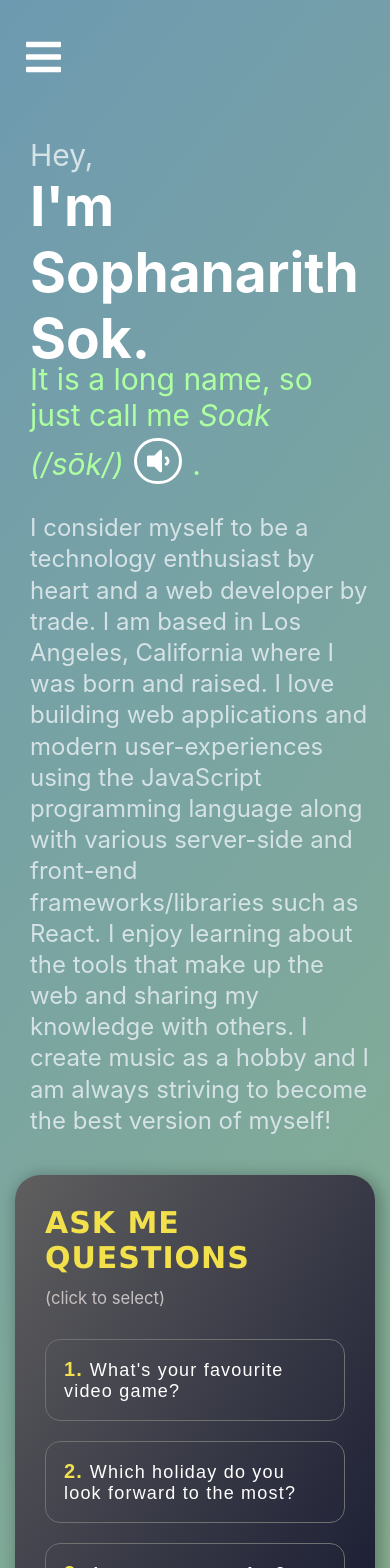
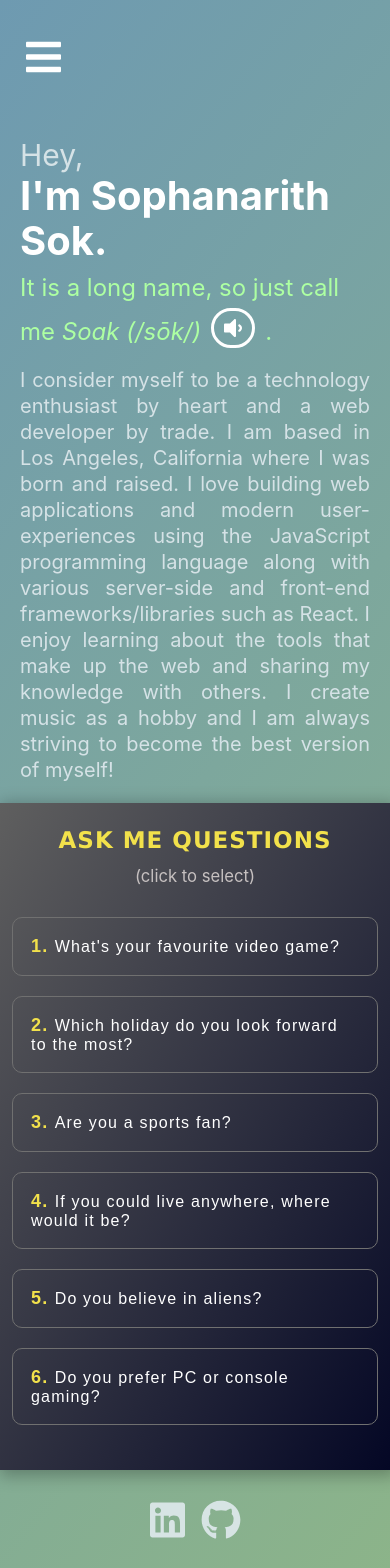
Before and after one commit to sok213/new-portolfio, a React (Create React App) app: page / in a window 390 px wide. Shown: the top 1568 px of the page. Built offline with nearby package versions, Linux system fonts and the light colour scheme.

Commit message:
Improve UI for mobile screen sizes

```diff
--- a/src/Comps/Bio/BioFAQ/BioFAQ.module.scss
+++ b/src/Comps/Bio/BioFAQ/BioFAQ.module.scss
@@ -1,6 +1,15 @@
 .container {
   flex-grow: 1;
   padding: 15px;
+
+  @media screen and (max-width: 499px) {
+    padding: 0;
+    padding-right: 15;
+  }
+
+  @media screen and (min-width: 1400px) {
+    padding-right: 40px;
+  }
 }
 
 .header, .mainHeader {
@@ -16,11 +25,20 @@
   color: #efcafa;
   font-size: 18px;
   font-style: italic;
+
+  @media screen and (max-width: 499px) {
+    font-size: 16px;
+  }
 }
+
 .textContent_Q {
   color: #C6C0C0;
   font-size: 18px;
   font-style: italic;
+
+  @media screen and (max-width: 499px) {
+    font-size: 16px;
+  }
 }
 
 .mainHeader {
@@ -28,12 +46,21 @@
   font-family: Verdana, sans-serif;
   letter-spacing: 1px;
   color: #F2E14B;
+
+  @media screen and (max-width: 499px) {
+    text-align: center;
+    font-size: 23px;
+  }
 }
 
 .subHeader {
   font-size: 24px;
   color: white;
   margin-bottom: 0;
+
+  @media screen and (max-width: 499px) {
+    font-size: 19px;
+  }
 }
 
 .buttonContainer {
@@ -64,10 +91,24 @@
   padding-left: 24px;
   display: flex;
   flex-direction: column;
+
+  @media screen and (max-width: 1400px) {
+    padding-left: 0px;
+  }
+
+  @media screen and (max-width: 499px) {
+    padding-left: 10px;
+    padding-right: 10px;;
+  }
 }
 
 .textContent_Bottom {
   min-height: 200px;
+
+  @media screen and (max-width: 499px) {
+    min-height: 150px;
+    text-align: justify;
+  }
 }
 
 .widget {
@@ -79,17 +120,26 @@
   margin-left: auto;
   margin-right: auto;
   padding: 5px 30px 25px 30px;
-
   background: rgb(95,95,95);
   background: linear-gradient(122deg, rgba(95,95,95,1) 0%, rgba(4,7,37,1) 100%);
+  box-shadow: 3px 3px 15px 3px rgba(0,0,0,0.26);
 
-  box-shadow: 3px 3px 15px 3px rgba(0,0,0,0.26);
+  @media screen and (max-width: 499px) {
+    border-radius: 0;
+    padding-left: 12px;
+    padding-right: 12px;
+    min-height: 450px;
+  }
 }
 
 .subText {
   font-size: 20px;
   color: #C6C0C0;
   margin-top: 10px;
+
+  @media screen and (max-width: 499px) {
+    text-align: center;
+  }
 }
 
 .listContainer {
@@ -118,12 +168,21 @@
   &:hover {
     border-color: white;
   }
+
+  @media screen and (max-width: 499px) {
+    border-radius: 10px;
+    font-size: 16px;
+  }
 }
 
 .number {
   color: #F2E14B;
   font-weight: bold;
   font-size: 20px;
+
+  @media screen and (max-width: 499px) {
+    font-size: 18px;
+  }
 }
 
 .backIcon {
@@ -159,7 +218,7 @@
 
 }
 
-@media screen and (max-width: 499px) {
+@media screen and (max-width: 540px) {
   .iconWrapper {
     display: none;
   }
--- a/src/Comps/Bio/BioOverview/BioOverview.module.scss
+++ b/src/Comps/Bio/BioOverview/BioOverview.module.scss
@@ -5,11 +5,16 @@
 
   @media screen and (max-width: 1660px) {
     padding-right: 20px;
-    padding-left: 30px;
+    padding-left: 40px;
   }
 
   @media only screen and (max-width: 1400px) {
     align-self: center;
+  }
+
+  @media screen and (max-width: 499px) {
+    padding-right: 20px;
+    padding-left: 20px;
   }
 }
 
@@ -42,6 +47,12 @@
   font-weight: bolder;
   font-size: 55px;
   margin: 0px;
+
+  @media screen and (max-width: 499px) {
+    font-size: 40px;
+    line-height: 45px;
+    margin-bottom: 20px;
+  }
 }
 
 .subtext {
@@ -49,10 +60,21 @@
   color: rgb(173, 255, 162);
   font-weight: normal;
   font-size: 30px;
+
+  @media screen and (max-width: 499px) {
+    font-size: 24px;
+    line-height: 30px;
+    margin-bottom: 10px;
+  }
 }
 
 .textBody {
   color: #D5E2E6;
   font-size: 24px;
   line-height: 1.3;
+
+  @media screen and (max-width: 499px) {
+    font-size: 20px;
+    text-align: justify;
+  }
 }
--- a/src/Comps/Contact/Contact.module.scss
+++ b/src/Comps/Contact/Contact.module.scss
@@ -11,6 +11,7 @@
 
   @media screen and (max-width: 499px) {
     height: auto;
+    padding: 0px 13px;
   }
 }
 
@@ -56,6 +57,10 @@
     font-weight: bold;
     line-height: 1.5;
     letter-spacing: 0.1px;
+
+    @media screen and (max-width: 499px) {
+      line-height: 1.2;
+    }
   }
 }
 
--- a/src/Comps/Projects/Projects.js
+++ b/src/Comps/Projects/Projects.js
@@ -9,7 +9,7 @@ export default function Projects() {
   const projects = [
     {
       title: 'Some Digital Agency',
-      desc: 'A satirical landing page that pokes fun at digital agencies. No hard feelings, this was just for fun. Project was built with React using Class components and Flexbox for responsive UI. This project demonstrates my ability to build and design professional grade landing pages using a very simple yet effect technology stack.',
+      desc: 'A satirical landing page that pokes fun at digital agencies. No hard feelings, this was just for fun. Project was built with React using Class components and Flexbox for responsive UI. This project demonstrates my ability to build and design professional grade landing pages using a very simple yet effective technology stack.',
       link_source: 'https://github.com/sok213/some-digital-agency',
       link_project: '#',
       thumbnail: thumbnail_1,
--- a/src/Comps/Projects/Projects.module.scss
+++ b/src/Comps/Projects/Projects.module.scss
@@ -4,6 +4,10 @@
   padding: 0px 20px;
   padding-top: 20px;
   min-height: 680px;
+
+  @media screen and (max-width: 499px) {
+    padding: 0px 10px;
+  }
 }
 
 .projectsContainer {
--- a/src/Comps/Skills/Skills.module.scss
+++ b/src/Comps/Skills/Skills.module.scss
@@ -41,12 +41,25 @@
     max-width: 400px;
     margin-left: auto;
     margin-right: auto;
-    width: 100% !important;
+    width: 100%;
 
     &:nth-child(2) {
       margin-top: 50px;
       margin-bottom: 50px;
     }
+  }
+
+  @media screen and (max-width: 499px) {
+    &:nth-child(2) {
+      margin-top: -15px;
+      margin-bottom: -15px;
+    }
+
+    margin-left: 0;
+    margin-right: 0;
+
+    width: auto;
+    border-radius: 0px;
   }
 }
 
@@ -59,6 +72,10 @@
 .listContent {
   font-size: 20px;
   color: white;
+
+  @media screen and (max-width: 499px) {
+    font-size: 16px;
+  }
 }
 
 .headerCardContainer {
```
